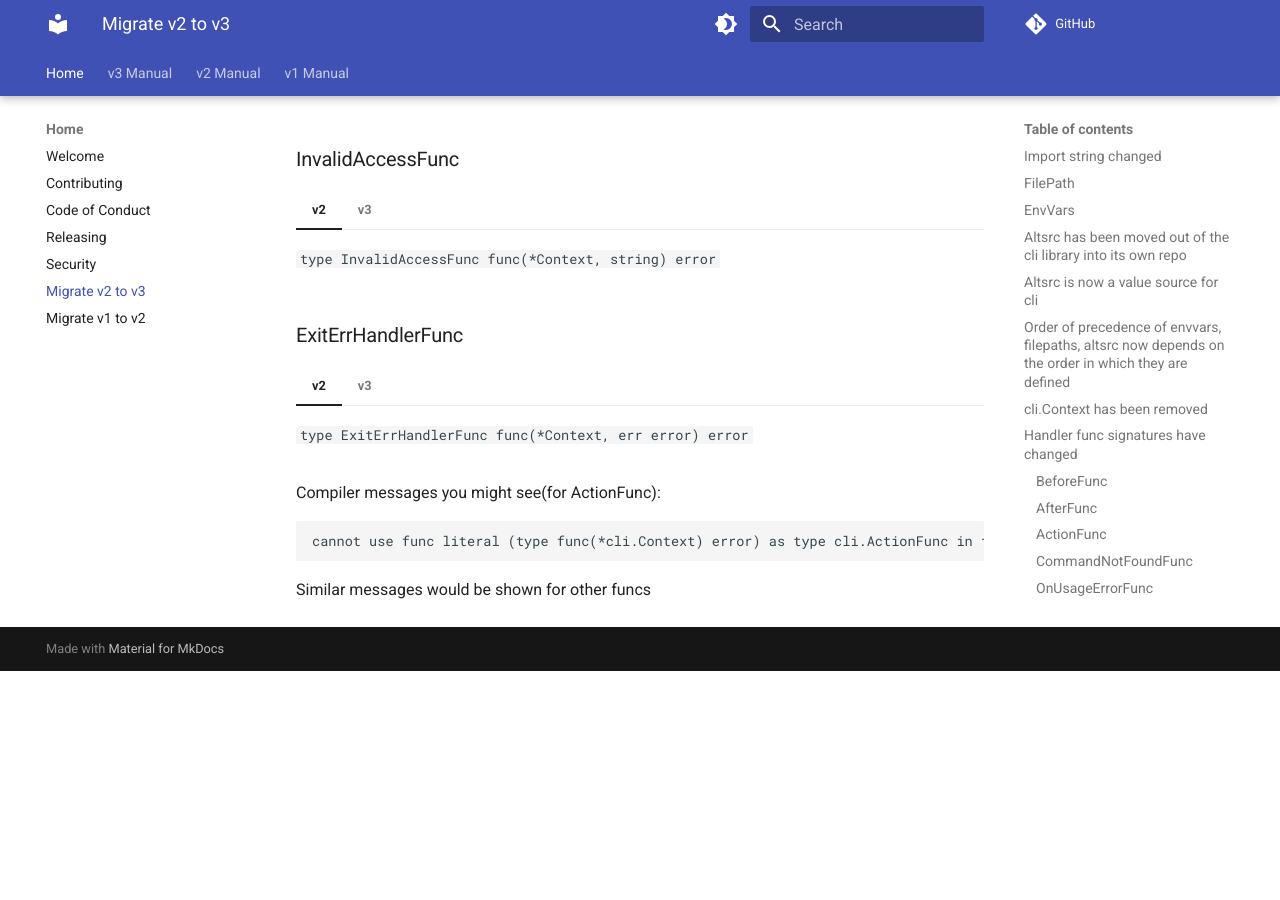
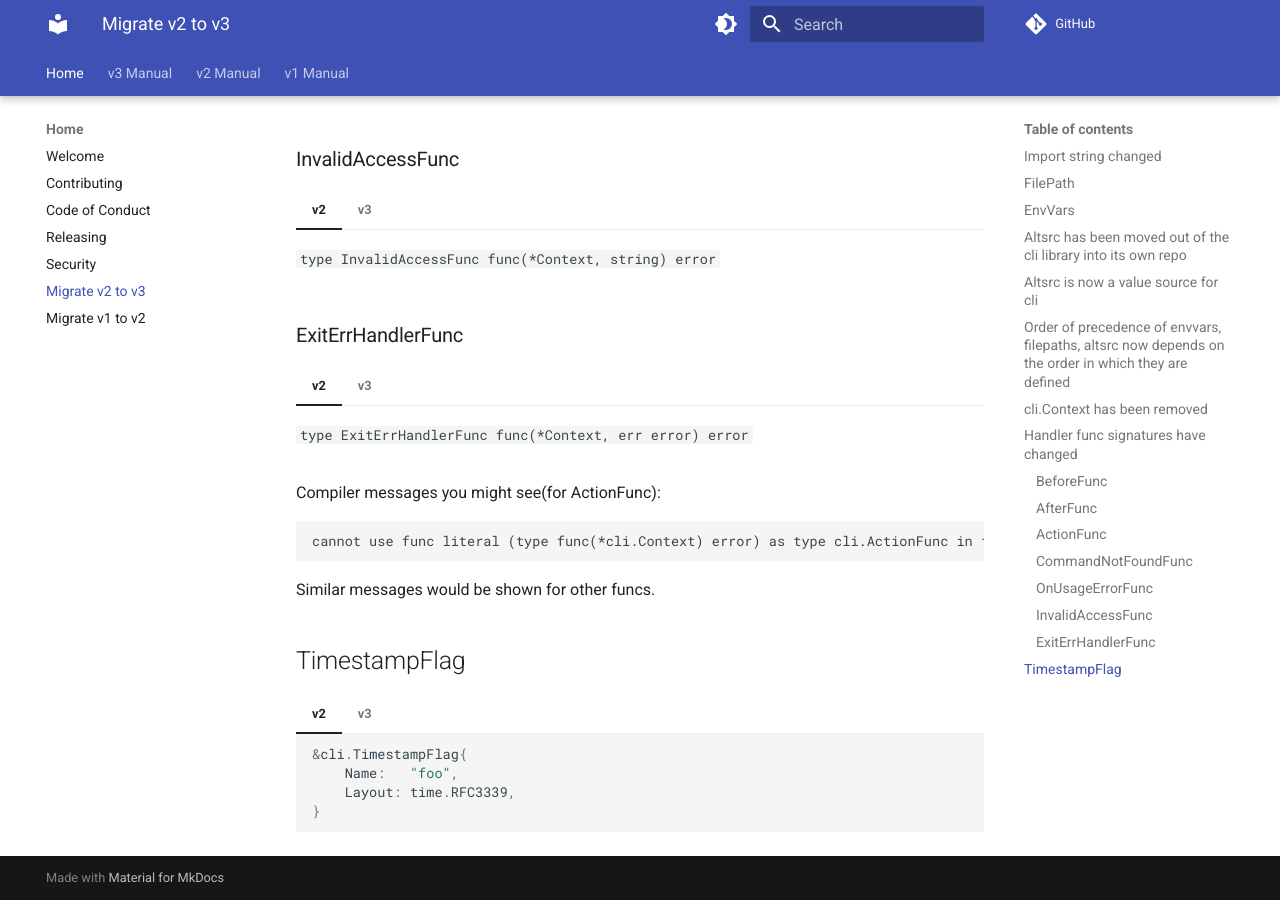
Before and after one commit to urfave/cli, an MkDocs documentation site: the page built from docs/migrate-v2-to-v3.md, in a window 1280 px wide and 900 px high, scrolled down 3277 px. Built offline with MkDocs 1.6.1 and Material for MkDocs 9.7.7, drawn with Linux system fonts in a browser that asks for light colours; comment, search, counter and statistics services are not loaded; before the commit the page ends 3948 px from its top, so only the background shows below that.

Commit message:
docs: add TimestampFlag migration

````diff
--- a/docs/migrate-v2-to-v3.md
+++ b/docs/migrate-v2-to-v3.md
@@ -216,4 +216,27 @@
 ```
 cannot use func literal (type func(*cli.Context) error) as type cli.ActionFunc in field value
 ```
-Similar messages would be shown for other funcs
+
+Similar messages would be shown for other funcs.
+
+## TimestampFlag
+
+=== "v2"
+
+    ```go
+    &cli.TimestampFlag{
+        Name:   "foo",
+        Layout: time.RFC3339,
+    }
+    ```
+
+=== "v3"
+
+    ```go
+    &cli.TimestampFlag{
+        Name:  "foo",
+        Config: cli.TimestampConfig{
+            Layouts: []string{time.RFC3339},
+        },
+    }
+    ```
````
